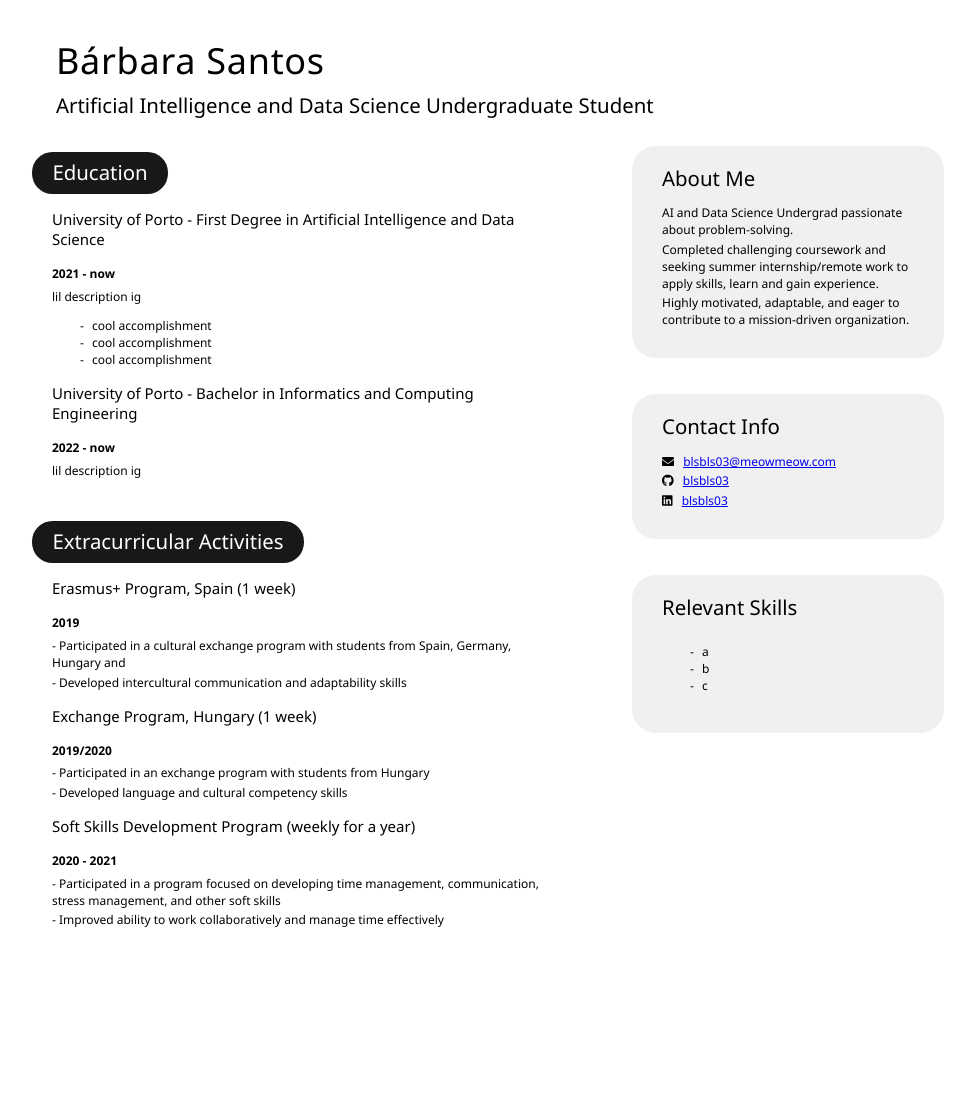
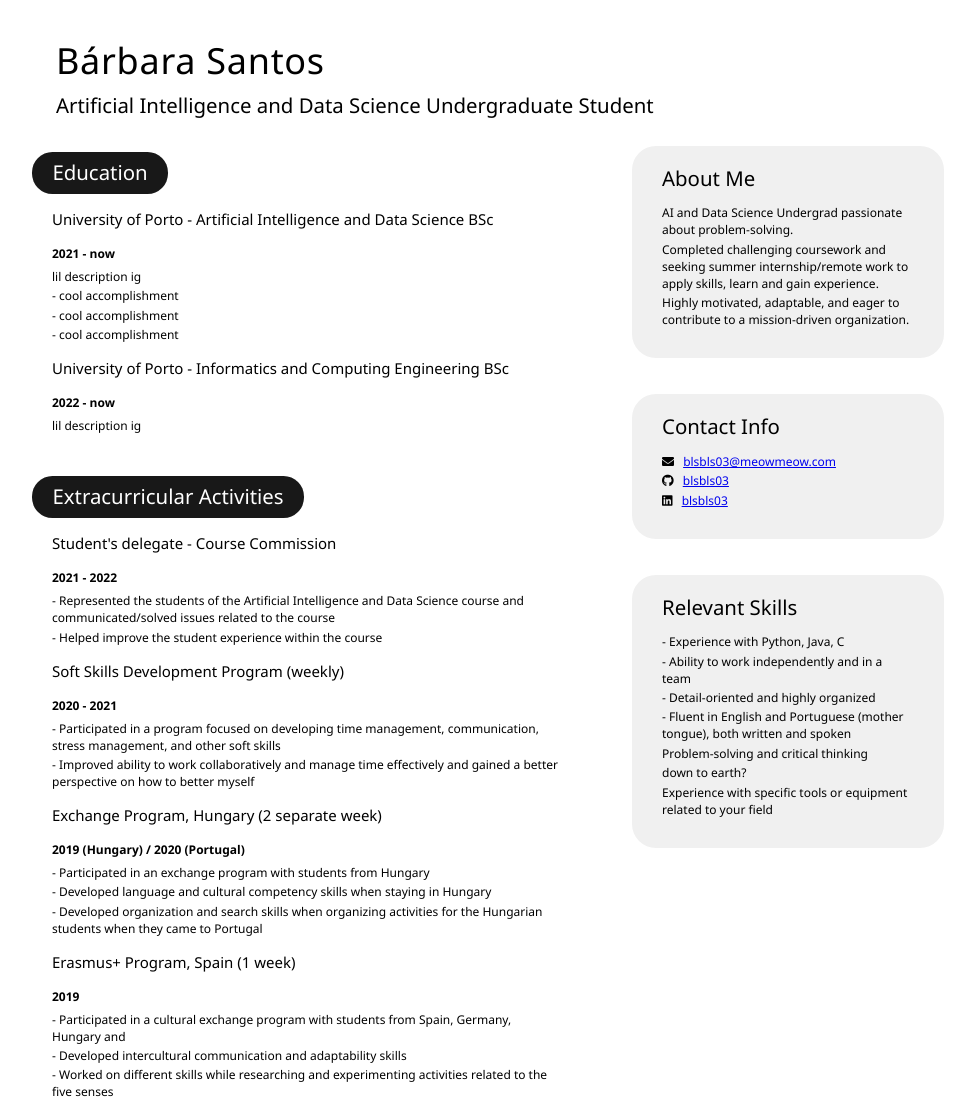
Before and after one commit to blsbls03/cv, a plain HTML site: page index.html in a window 1280 px wide. Shown: the whole page, without its empty margins (152-1127 px from the left). Before the commit the page ends 964 px from the top, so only its background shows below. Drawn offline with Linux system fonts and the light colour scheme.

Commit message:
Update index.html

```diff
--- a/index.html
+++ b/index.html
@@ -17,17 +17,15 @@
         <article id="mainLeft">
             <section>
                 <h2 class="meow"> Education</h2>
-                <h3 class="space">University of Porto - First Degree in Artificial Intelligence and Data Science</h3>
+                <h3 class="space">University of Porto - Artificial Intelligence and Data Science BSc</h3>
                 <h4 class="space">2021 - now</h4>
                 <p class="space">
                     lil description ig
                 </p>
-                <ul class="space">
-                    <li>cool accomplishment</li>
-                    <li>cool accomplishment</li>
-                    <li>cool accomplishment</li>
-                </ul>
-                <h3 class="space">University of Porto - Bachelor in Informatics and Computing Engineering</h3>
+                <p class="space"> - cool accomplishment</p>
+                <p class="space"> - cool accomplishment</p>
+                <p class="space"> - cool accomplishment</p>
+                <h3 class="space">University of Porto - Informatics and Computing Engineering BSc</h3>
                 <h4 class="space">2022 - now</h4>
                 <p class="space">
                     lil description ig
@@ -35,6 +33,33 @@
             </section>
             <section>
                 <h2 class="meow">Extracurricular Activities</h2>
+                <h3 class="space">Student's delegate - Course Commission</h3>
+                <h4 class="space">2021 - 2022</h4>
+                <p class="space">
+                    - Represented the students of the Artificial Intelligence and Data Science course and communicated/solved issues related to the course
+                </p>
+                <p class="space">
+                    - Helped improve the student experience within the course
+                </p>
+                <h3 class="space">Soft Skills Development Program (weekly)</h3>
+                <h4 class="space">2020 - 2021</h4>
+                <p class="space">
+                    - Participated in a program focused on developing time management, communication, stress management, and other soft skills
+                </p>
+                <p class="space">
+                    - Improved ability to work collaboratively and manage time effectively and gained a better perspective on how to better myself
+                </p>
+                <h3 class="space">Exchange Program, Hungary (2 separate week)</h3>
+                <h4 class="space">2019 (Hungary) / 2020 (Portugal)</h4>
+                <p class="space">
+                    - Participated in an exchange program with students from Hungary
+                </p>
+                <p class="space">
+                    - Developed language and cultural competency skills when staying in Hungary
+                </p>
+                <p class="space">
+                    - Developed organization and search skills when organizing activities for the Hungarian students when they came to Portugal
+                </p>
                 <h3 class="space">Erasmus+ Program, Spain (1 week)</h3>
                 <h4 class="space">2019</h4>
                 <p class="space">
@@ -43,21 +68,8 @@
                 <p class="space">
                     - Developed intercultural communication and adaptability skills
                 </p>
-                <h3 class="space">Exchange Program, Hungary (1 week)</h3>
-                <h4 class="space">2019/2020</h4>
                 <p class="space">
-                    - Participated in an exchange program with students from Hungary
-                </p>
-                <p class="space">
-                    - Developed language and cultural competency skills
-                </p>
-                <h3 class="space">Soft Skills Development Program (weekly for a year)</h3>
-                <h4 class="space">2020 - 2021</h4>
-                <p class="space">
-                    - Participated in a program focused on developing time management, communication, stress management, and other soft skills
-                </p>
-                <p class="space">
-                    - Improved ability to work collaboratively and manage time effectively
+                    - Worked on different skills while researching and experimenting activities related to the five senses
                 </p>
             </section>
         </article>
@@ -85,11 +97,13 @@
             </section>
             <section class="bubble">
                 <h2>Relevant Skills</h2>
-                <ul>
-                    <li>a</li>
-                    <li>b</li>
-                    <li>c</li>
-                </ul>
+                <p> - Experience with Python, Java, C</p>
+                <p> - Ability to work independently and in a team</p>
+                <p> - Detail-oriented and highly organized</p>
+                <p> - Fluent in English and Portuguese (mother tongue), both written and spoken</p>
+                <p>Problem-solving and critical thinking</p>
+                <p>down to earth?</p>
+                <p>Experience with specific tools or equipment related to your field</p>
             </section>
         </article>
     </main>
```
